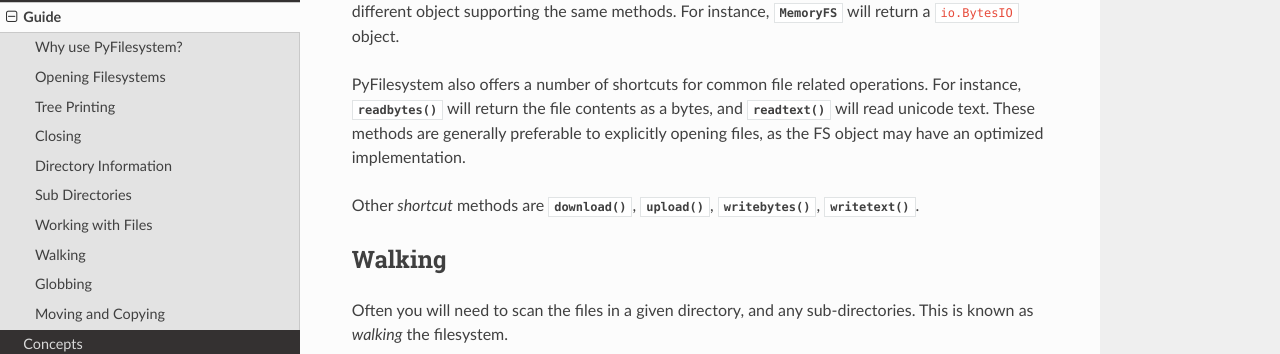
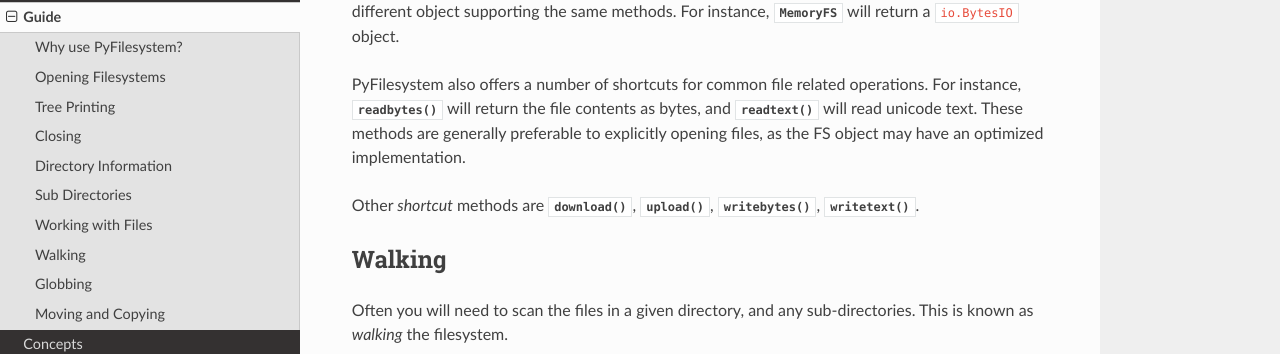
Before and after one commit to PyFilesystem/pyfilesystem2, a Sphinx documentation site: the page built from docs/source/guide.rst, in a window 1280 px wide and 900 px high, scrolled down 5148 px. Shown: the part 159-513 px from the top of the window. Built offline with Sphinx 7.4.7 and the Read the Docs theme 2.0.0, drawn with Linux system fonts in a browser that asks for light colours.

Commit message:
Typo fix

```diff
--- a/docs/source/guide.rst
+++ b/docs/source/guide.rst
@@ -176,7 +176,7 @@
 
 In the case of a ``OSFS``, a standard file-like object will be returned. Other filesystems may return a different object supporting the same methods. For instance, :class:`~fs.memoryfs.MemoryFS` will return a ``io.BytesIO`` object.
 
-PyFilesystem also offers a number of shortcuts for common file related operations. For instance, :meth:`~fs.base.FS.readbytes` will return the file contents as a bytes, and :meth:`~fs.base.FS.readtext` will read unicode text. These methods are generally preferable to explicitly opening files, as the FS object may have an optimized implementation.
+PyFilesystem also offers a number of shortcuts for common file related operations. For instance, :meth:`~fs.base.FS.readbytes` will return the file contents as bytes, and :meth:`~fs.base.FS.readtext` will read unicode text. These methods are generally preferable to explicitly opening files, as the FS object may have an optimized implementation.
 
 Other *shortcut* methods are :meth:`~fs.base.FS.download`, :meth:`~fs.base.FS.upload`, :meth:`~fs.base.FS.writebytes`, :meth:`~fs.base.FS.writetext`.
 
```
